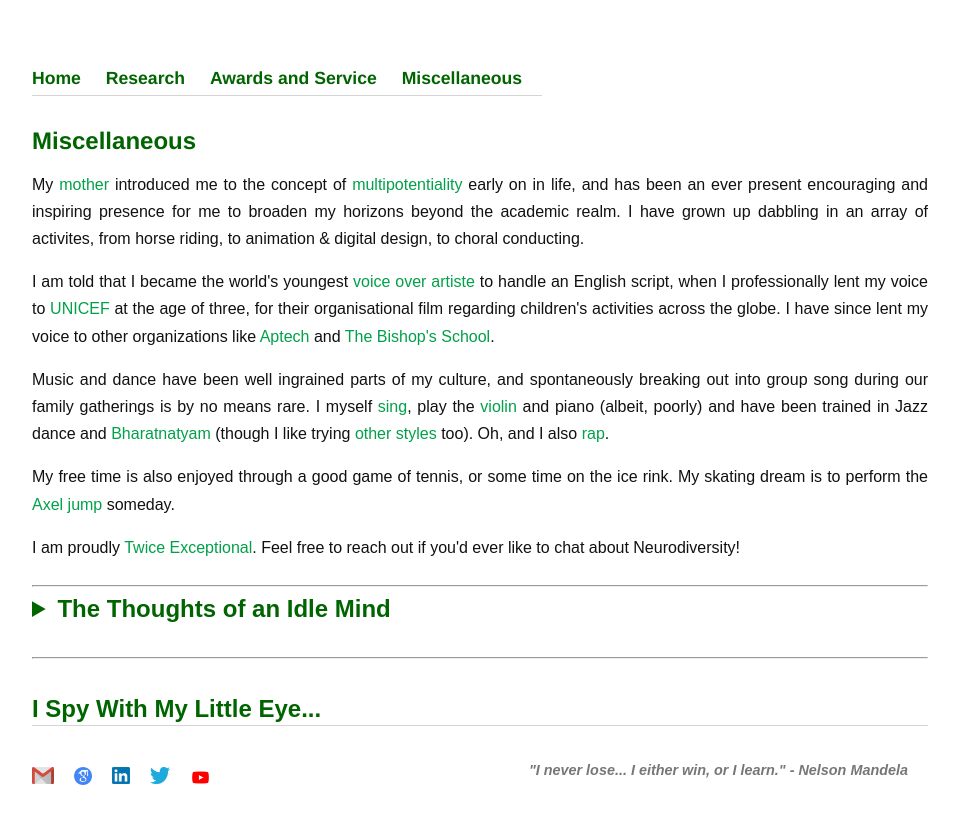
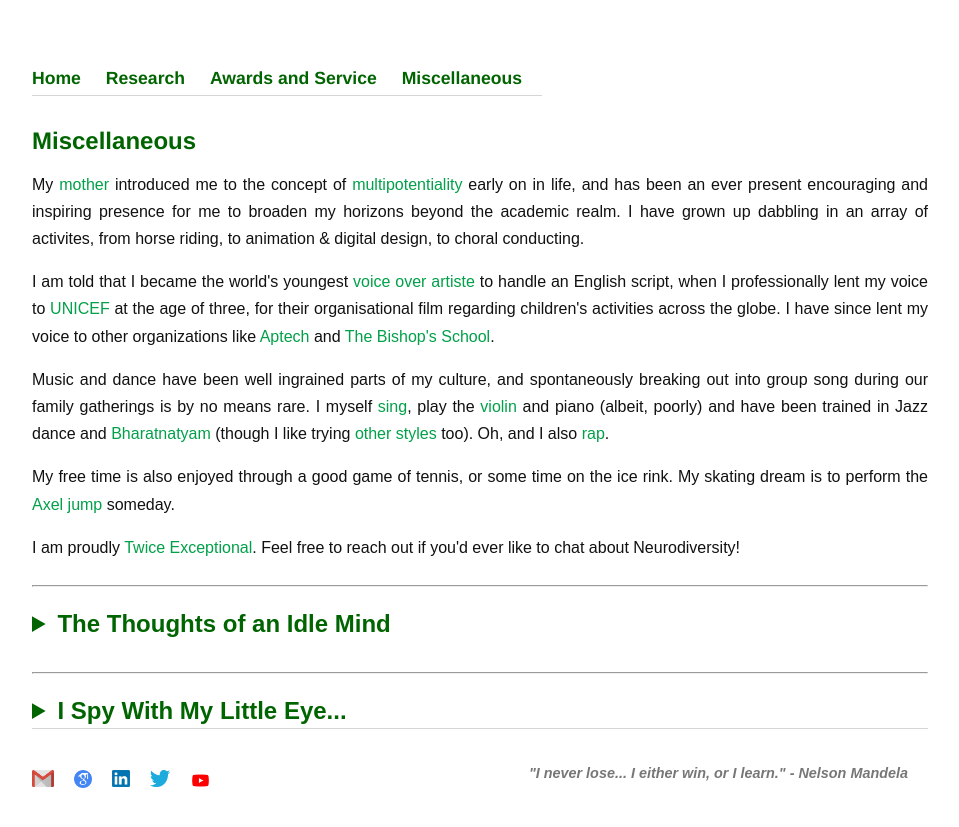
Before and after one commit to Uppaal/Uppaal.github.io, a Jekyll site: the page built from misc.html, in a window 1280 px wide. Shown: the top 827 px of the page, without its empty margins (160-1119 px from the left). Built offline with Jekyll 4.4.1, drawn with Linux system fonts in a browser that asks for light colours.

Commit message:
Update misc.html

```diff
--- a/misc.html
+++ b/misc.html
@@ -43,10 +43,11 @@ title: Miscellaneous
 	<p>I am proudly <a href="https://en.wikipedia.org/wiki/Twice_exceptional">Twice Exceptional</a>. Feel free to reach out if you'd ever like to chat about Neurodiversity!</p>
 	</div>
 
+<!-- <br> -->
 <hr>
 <details>
-<br>
-<summary style="font-size: 1.5em; font-weight: bold; color: #006400; align-items: center;">The Thoughts of an Idle Mind</summary>
+<!-- <br> -->
+<summary style="font-size: 1.5em; font-weight: bold; color: #006400; align-items: center; padding-top:15px">The Thoughts of an Idle Mind</summary>
 
 	<p>Reading has been a big part of my life. Many of my childhood years were spent in remote parts of my country, with no children my age to befriend. I found my companionship within the bound pages of books instead, and spent endless hours captive to the world of imagination. </p>
 
@@ -78,9 +79,9 @@ title: Miscellaneous
 <br>
 
 <hr>
-<br>
+<!-- <br> -->
 <details>
-<summary style="font-size: 1.5em; font-weight: bold; color: #006400; display: flex; align-items: center;">I Spy With My Little Eye...</summary>
+<summary style="font-size: 1.5em; font-weight: bold; color: #006400; align-items: center; padding-top:15px">I Spy With My Little Eye...</summary>
 	<p>I am an amateur nature photographer, and can never resist the opportunity to capture a nice shot. These are a few of my favourite photos, and you can find more <a href="https://photos.app.goo.gl/PiG41MpMXXncb9Gb8">here</a>. </p>
 	<p float="left">
 		<a href="https://photos.app.goo.gl/PiG41MpMXXncb9Gb8"><img src="images/photography/Slide39.PNG" height="300" /></a>
```
